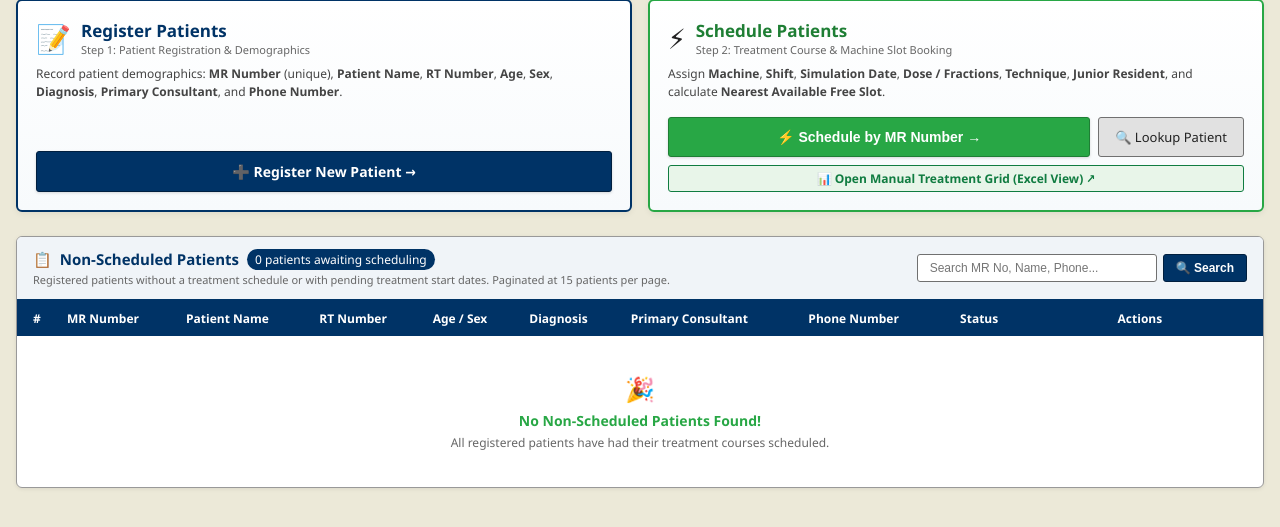
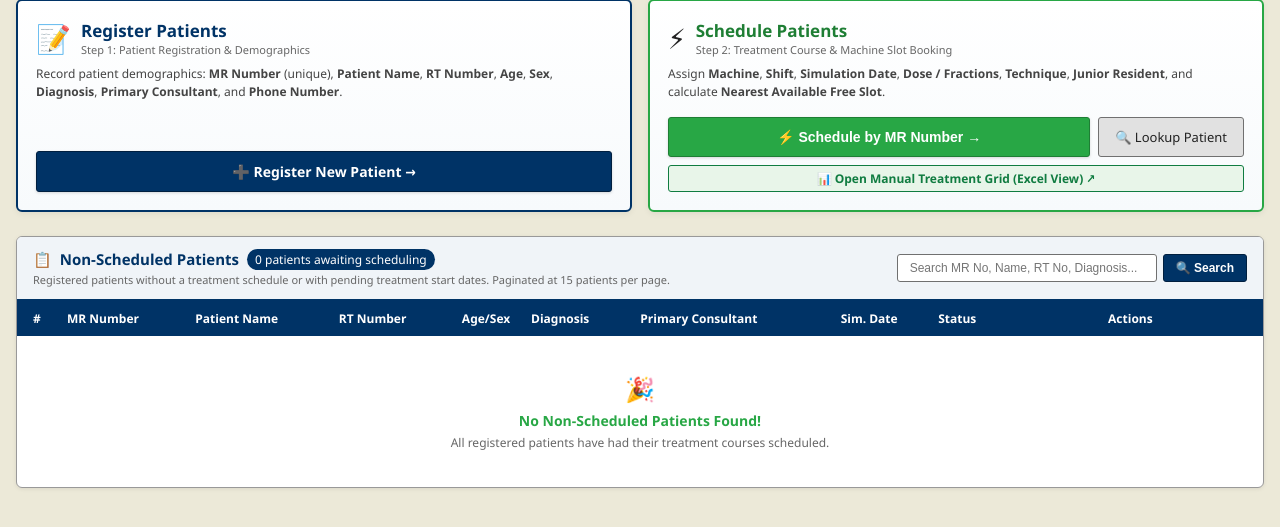
Before and after one commit to charun3v/pt_scheduler, a Django app: page / in a window 1280 px wide. Shown: the part 230-757 px from the top of the page. Run offline with Django 5.2, Linux system fonts and the light colour scheme; the visitor is signed in with stand-in values (Sample User, id 1); data that the repository does not hold is empty.

Commit message:
Update non-scheduled patients table: compact Age/Sex to 57/M format and replace phone number with Simulation Date

```diff
--- a/templates/core/dashboard.html
+++ b/templates/core/dashboard.html
@@ -104,8 +104,8 @@
 
             <!-- Search Form -->
             <form method="GET" action="{% url 'dashboard' %}" style="display: flex; gap: 6px; align-items: center;">
-                <input type="text" name="q" value="{{ query }}" placeholder="Search MR No, Name, Phone..."
-                       style="padding: 6px 12px; font-size: 12px; border: 1px solid #707070; border-radius: 3px; width: 240px;">
+                <input type="text" name="q" value="{{ query }}" placeholder="Search MR No, Name, RT No, Diagnosis..."
+                       style="padding: 6px 12px; font-size: 12px; border: 1px solid #707070; border-radius: 3px; width: 260px;">
                 <button type="submit" class="action-ribbon-btn btn-highlight" style="padding: 6px 12px; font-size: 12px; cursor: pointer;">
                     🔍 Search
                 </button>
@@ -126,10 +126,10 @@
                         <th style="padding: 9px 10px;">MR Number</th>
                         <th style="padding: 9px 10px;">Patient Name</th>
                         <th style="padding: 9px 10px;">RT Number</th>
-                        <th style="padding: 9px 10px;">Age / Sex</th>
+                        <th style="padding: 9px 8px; text-align: center; width: 70px;">Age/Sex</th>
                         <th style="padding: 9px 10px;">Diagnosis</th>
                         <th style="padding: 9px 10px;">Primary Consultant</th>
-                        <th style="padding: 9px 10px;">Phone Number</th>
+                        <th style="padding: 9px 10px; text-align: center; width: 95px;">Sim. Date</th>
                         <th style="padding: 9px 10px; text-align: center;">Status</th>
                         <th style="padding: 9px 10px; text-align: center; min-width: 190px;">Actions</th>
                     </tr>
@@ -153,8 +153,8 @@
                         <td style="padding: 8px 10px; color: #555;">
                             {{ p.rt_no|default:'-' }}
                         </td>
-                        <td style="padding: 8px 10px;">
-                            {{ p.age|default:'-' }} Yrs / {{ p.get_sex_display }}
+                        <td style="padding: 8px 8px; text-align: center; font-weight: 500;">
+                            {{ p.age_sex_display }}
                         </td>
                         <td style="padding: 8px 10px; color: #333;" title="{{ p.diagnosis }}">
                             {{ p.diagnosis|truncatechars:30 }}
@@ -162,8 +162,8 @@
                         <td style="padding: 8px 10px; color: #444;">
                             {{ p.consultant_display }}
                         </td>
-                        <td style="padding: 8px 10px; color: #555;">
-                            {{ p.phone_no|default:'-' }}
+                        <td style="padding: 8px 10px; text-align: center; font-weight: 500; color: #856404; font-family: Consolas, monospace;">
+                            {{ p.sim_date_display }}
                         </td>
                         <td style="padding: 8px 10px; text-align: center;">
                             {% if p.schedules.exists %}
```
Also changed, not shown: apps/patients/models.py (+18 -0 lines).
